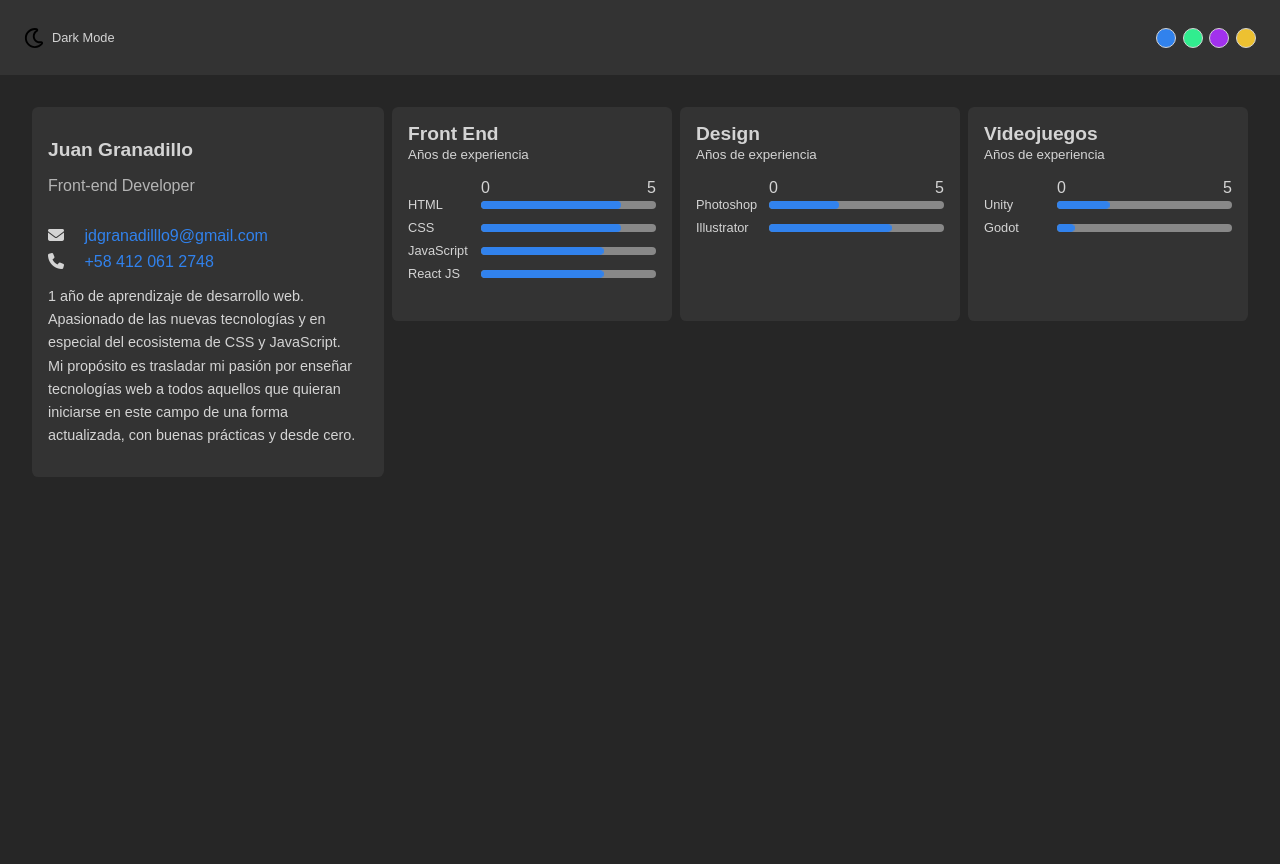
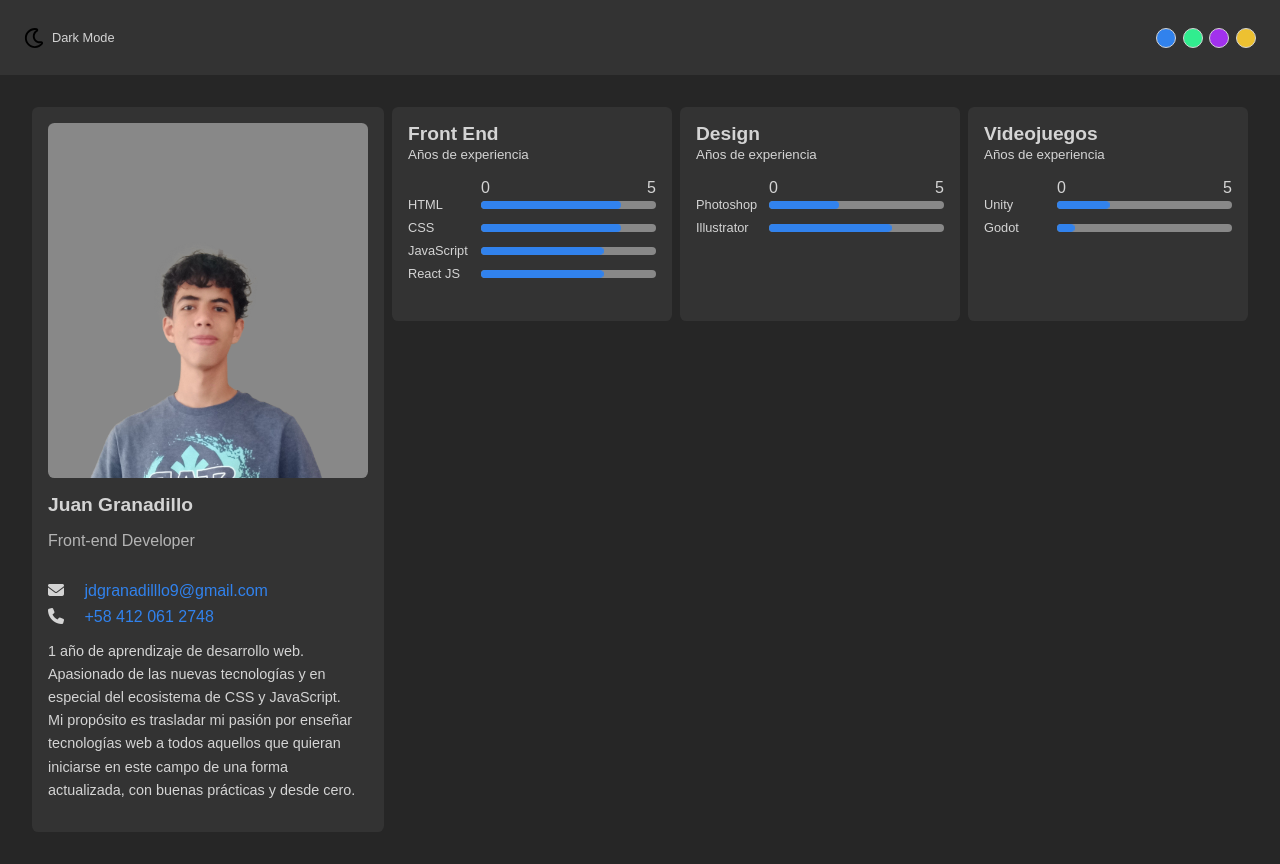
Before and after one commit to JuanchoDGM/portfolio, a plain HTML site: page index.html in a window 1280 px wide. Before the commit the page ends 800 px from the top, so only its background shows below. Drawn offline with Linux system fonts and the light colour scheme; the site is published under a folder, as on GitHub Pages, so addresses that start at the root find nothing.

Commit message:
Update index.html

```diff
--- a/index.html
+++ b/index.html
@@ -31,7 +31,7 @@
       <section class="column column--left">
         <article class="card card--profile">
           <div class="card__image-container">
-            <img src="/assets/images/profile.png" alt="">
+            <img src="assets/images/profile.png" alt="Foto de perfil">
           </div>
           <div class="card__header">
             <h2 class="card__title">Juan Granadillo</h2>
```
